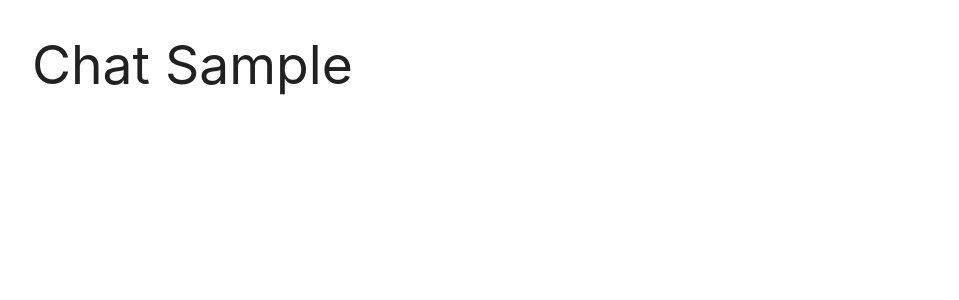
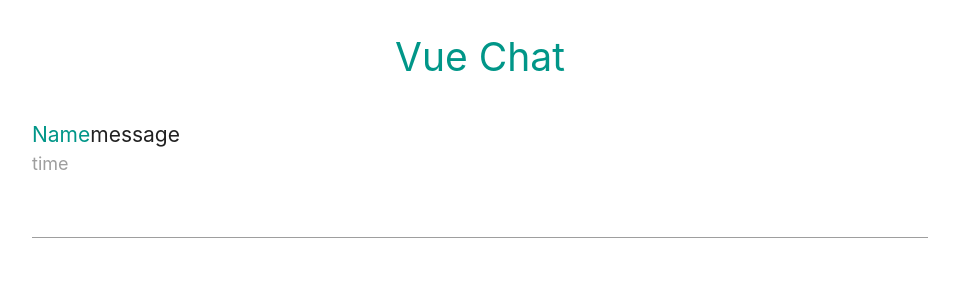
Before and after one commit to Sc0tticus/Vue-Chat, a Vue app: page /#/ in a window 1280 px wide. Both pictures are taken after typing "Sample" into the empty fields and a click on the button "ENTER CHAT". Shown: the top 300 px of the page, without its empty margins (160-1119 px from the left). Built offline with nearby package versions, Linux system fonts and the light colour scheme.

Commit message:
CH64 6S! Created and styled the Vue Chat window

```diff
--- a/src/components/Chat.vue
+++ b/src/components/Chat.vue
@@ -1,6 +1,18 @@
 <template>
   <div class="chat container">
-    <h2>Chat  {{ this.name }} </h2>
+    <h2 class="center teal-text">Vue Chat </h2>
+    <div class="card-content">
+      <ul class="messages">
+        <li>
+          <span class="teal-text">Name</span>
+          <span class="gray-text text-darken-3">message</span>
+          <span class="grey-text time">time</span>
+        </li>
+      </ul>
+    </div>
+    <div class="card-action">
+      <input type="text">
+    </div>
   </div>
 </template>
 
@@ -17,5 +29,15 @@ export default {
 </script>
 
 <style>
-
+.chat h2 {
+  font-size: 2.6em;
+  margin-bottom: 40px;
+}
+.chat span {
+  font-size: 1.4em;
+}
+.chat .time {
+  display: block;
+  font-size: 1.2em;
+}
 </style>
```
